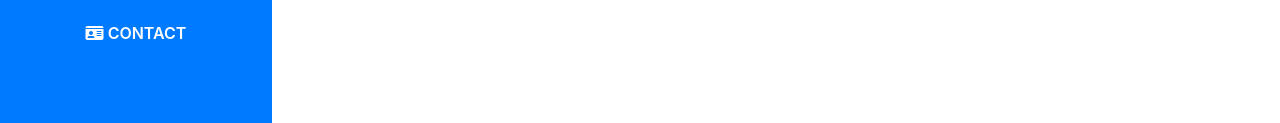
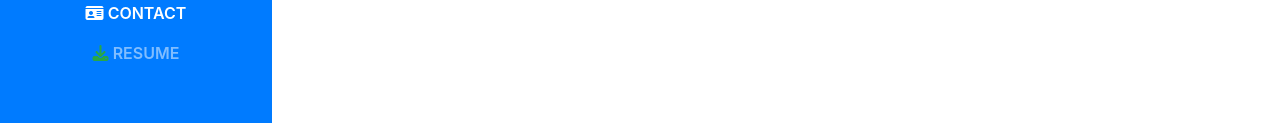
Before and after one commit to midhun762/Personalweb, a website with bundled scripts: page index.html in a window 1280 px wide. Shown: the part 559-682 px from the top of the page. Built offline with nearby package versions, Linux system fonts and the light colour scheme; a web font is replaced by a local one.

Commit message:
Update index.html

```diff
--- a/index.html
+++ b/index.html
@@ -51,18 +51,25 @@
           <li class="nav-item">
             <a id="home-button"class="nav-link js-scroll-trigger" href="#contact"><i class="fa-solid fa-id-card"></i> Contact</a>
           </li>
+          <li class="nav-item">
+            <a id="home-button"class="nav-link js-scroll-trigger" href="resume.pdf"><i class="fa-solid fa-download text-success"></i> Resume</a>
+          </li>
 
                   </ul>
       </div>
     </nav>
 <div class="container-fluid p-0">
       <section class="resume-section p-3 p-lg-5 d-flex d-column" id="about">
+
+
+
         <div class="my-auto">
           <h1 class="mb-0">MIDHUN
             <span class="text-primary">P S </span>
           </h1>
           <div class="subheading mb-5">PALLAMPETTY HOUSE . MANNANUR P.O .PALAKKAD .KERALA .INDIA
             <a href="mailto:name@email.com">midhunshoranur12@gmail.com</a>
+
           </div>
           <p class="mb-5">To work in an environment where, I could constantly learn and successfully deliver
             Solutions to the problems and contribute to maximum in achieving the long-term
@@ -93,6 +100,7 @@
                 </span>
               </a>
             </li>
+
           </ul>
         </div>
       </section>
@@ -223,7 +231,8 @@
                     </div>
                     <div class="form-group">
                       <input class="send-btn" onclick="doMail()"type="submit" name="btnSubmit" class="btnContact " value="Send Message" />
-                  </div>
+
+                    </div>
                 </div>
             </form>
 </div>
```
